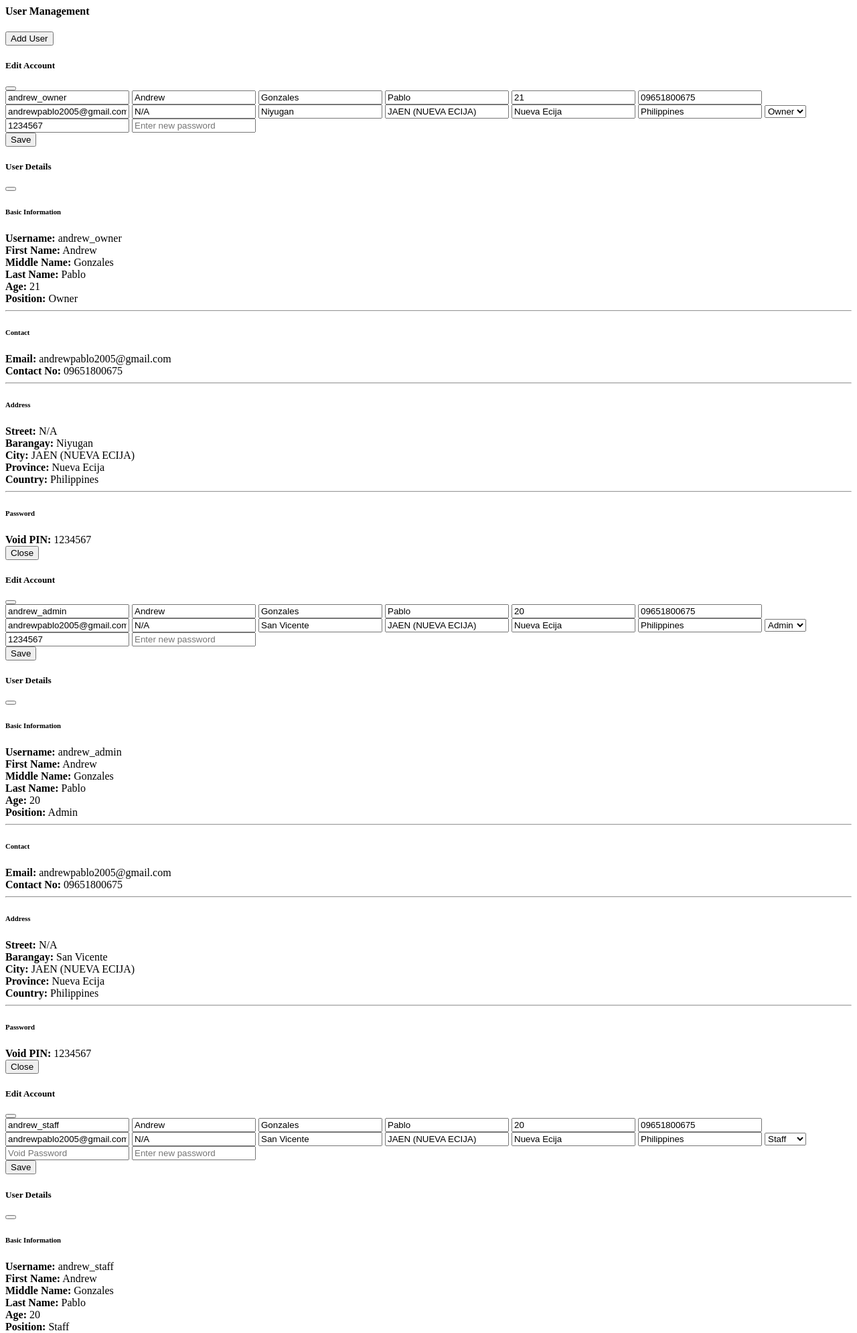
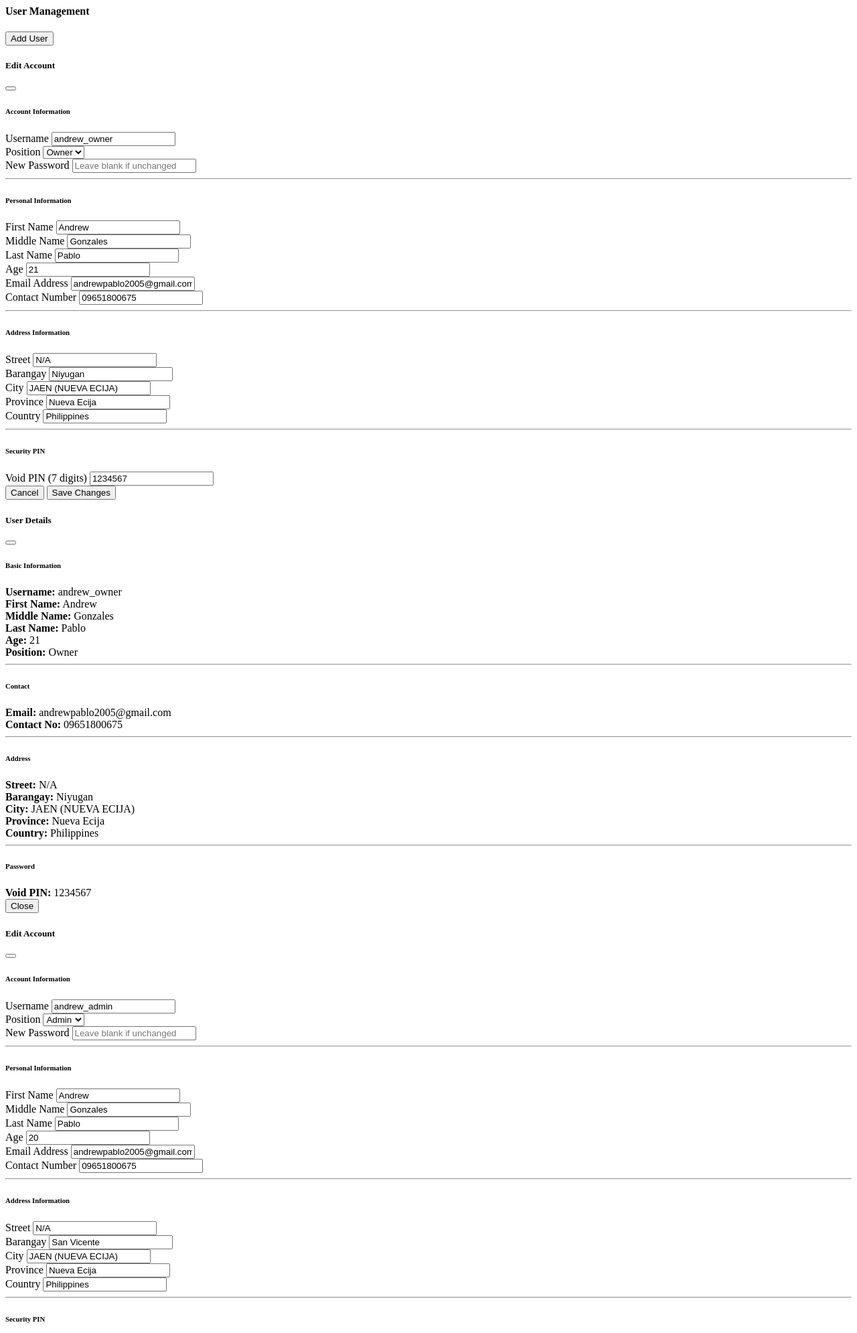
Before and after one commit to andrewpabloneuststudent-collab/sir-marvin, a PHP site: page /reusablepage/usermanagement.php in a window 1280 px wide. Shown: the top 1990 px of the page at 67% size. Run offline with PHP 8.4, Linux system fonts and the light colour scheme; data comes from the database, SQL or seed files in the repository.

Commit message:
fix the format of edit

```diff
--- a/reusablepage/editaccount.php
+++ b/reusablepage/editaccount.php
@@ -1,45 +1,140 @@
+<!-- Edit User Modal -->
 <div class="modal fade" id="edit<?= $u['id'] ?>" tabindex="-1">
-    <div class="modal-dialog">
+    <div class="modal-dialog modal-lg">
         <div class="modal-content">
 
             <form method="POST">
                 <div class="modal-header">
-                    <h5>Edit Account</h5>
+                    <h5 class="modal-title">Edit Account</h5>
                     <button type="button" class="btn-close" data-bs-dismiss="modal"></button>
                 </div>
 
                 <div class="modal-body">
 
                     <input type="hidden" name="id" value="<?= $u['id'] ?>">
-                    <input name="username" class="form-control mb-2" value="<?= $u['username'] ?>" placeholder="Username">
-                    <input name="firstname" class="form-control mb-2" value="<?= $u['firstname'] ?>" placeholder="Firstname">
-                    <input name="middlename" class="form-control mb-2" value="<?= $u['middlename'] ?>" placeholder="Middlename">
-                    <input name="lastname" class="form-control mb-2" value="<?= $u['lastname'] ?>" placeholder="Lastname">
 
-                    <input type="number" name="age" class="form-control mb-2" value="<?= $u['age'] ?>" placeholder="Age">
+                    <!-- Account Information Section -->
+                    <h6 class="mb-3 text-secondary fw-bold">Account Information</h6>
 
-                    <input name="contactnumber" class="form-control mb-2" value="<?= $u['contactnumber'] ?>" placeholder="Contact Number">
-                    <input type="email" name="email" class="form-control mb-2" value="<?= $u['email'] ?>" placeholder="Email">
+                    <div class="row">
+                        <div class="col-md-6 mb-3">
+                            <label class="form-label">Username</label>
+                            <input name="username" class="form-control" value="<?= $u['username'] ?>" minlength="6"
+                                maxlength="30" required>
+                        </div>
 
-                    <input name="street" class="form-control mb-2" value="<?= $u['street'] ?>" placeholder="Street">
-                    <input name="barangay" class="form-control mb-2" value="<?= $u['barangay'] ?>" placeholder="Barangay">
-                    <input name="city" class="form-control mb-2" value="<?= $u['city'] ?>" placeholder="City">
-                    <input name="province" class="form-control mb-2" value="<?= $u['province'] ?>" placeholder="Province">
-                    <input name="country" class="form-control mb-2" value="<?= $u['country'] ?>" placeholder="Country">
+                        <div class="col-md-6 mb-3">
+                            <label class="form-label">Position</label>
+                            <select name="position" class="form-control" required>
+                                <option value="Admin" <?= $u['position'] == 'Admin' ? 'selected' : '' ?>>Admin</option>
+                                <option value="Owner" <?= $u['position'] == 'Owner' ? 'selected' : '' ?>>Owner</option>
+                                <option value="Staff" <?= $u['position'] == 'Staff' ? 'selected' : '' ?>>Staff</option>
+                            </select>
+                        </div>
+                    </div>
 
-                    <select name="position" class="form-control mb-2">
-                        <option value="Admin" <?= $u['position']=='Admin'?'selected':'' ?>>Admin</option>
-                        <option value="Owner" <?= $u['position']=='Owner'?'selected':'' ?>>Owner</option>
-                        <option value="Staff" <?= $u['position']=='Staff'?'selected':'' ?>>Staff</option>
-                    </select>
+                    <div class="row">
+                        <div class="col-md-6 mb-3">
+                            <label class="form-label">New Password</label>
+                            <input type="password" name="password" class="form-control"
+                                placeholder="Leave blank if unchanged" minlength="8" maxlength="16">
+                        </div>
+                    </div>
 
-                    <input name="void_password" class="form-control mb-2" value="<?= $u['void_password'] ?>" maxlength="7" placeholder="Void Password">
-                    <input name="password" class="form-control mb-2" maxlength="16" placeholder="Enter new password">
+                    <hr class="my-4">
+
+                    <!-- Personal Information Section -->
+                    <h6 class="mb-3 text-secondary fw-bold">Personal Information</h6>
+
+                    <div class="row">
+                        <div class="col-md-4 mb-3">
+                            <label class="form-label">First Name</label>
+                            <input name="firstname" class="form-control" value="<?= $u['firstname'] ?>" required>
+                        </div>
+
+                        <div class="col-md-4 mb-3">
+                            <label class="form-label">Middle Name</label>
+                            <input name="middlename" class="form-control" value="<?= $u['middlename'] ?>" required>
+                        </div>
+
+                        <div class="col-md-4 mb-3">
+                            <label class="form-label">Last Name</label>
+                            <input name="lastname" class="form-control" value="<?= $u['lastname'] ?>" required>
+                        </div>
+                    </div>
+
+                    <div class="row">
+                        <div class="col-md-6 mb-3">
+                            <label class="form-label">Age</label>
+                            <input type="number" name="age" class="form-control" value="<?= $u['age'] ?>" required>
+                        </div>
+
+                        <div class="col-md-6 mb-3">
+                            <label class="form-label">Email Address</label>
+                            <input type="email" name="email" class="form-control" value="<?= $u['email'] ?>" required>
+                        </div>
+                    </div>
+
+                    <div class="mb-3">
+                        <label class="form-label">Contact Number</label>
+                        <input name="contactnumber" class="form-control" value="<?= $u['contactnumber'] ?>"
+                            minlength="11" maxlength="11" required>
+                    </div>
+
+                    <hr class="my-4">
+
+                    <!-- Address Information Section -->
+                    <h6 class="mb-3 text-secondary fw-bold">Address Information</h6>
+
+                    <div class="mb-3">
+                        <label class="form-label">Street</label>
+                        <input name="street" class="form-control" value="<?= $u['street'] ?>" required>
+                    </div>
+
+                    <div class="row">
+                        <div class="col-md-6 mb-3">
+                            <label class="form-label">Barangay</label>
+                            <input name="barangay" class="form-control" value="<?= $u['barangay'] ?>" required>
+                        </div>
+
+                        <div class="col-md-6 mb-3">
+                            <label class="form-label">City</label>
+                            <input name="city" class="form-control" value="<?= $u['city'] ?>" required>
+                        </div>
+                    </div>
+
+                    <div class="row">
+                        <div class="col-md-6 mb-3">
+                            <label class="form-label">Province</label>
+                            <input name="province" class="form-control" value="<?= $u['province'] ?>" required>
+                        </div>
+
+                        <div class="col-md-6 mb-3">
+                            <label class="form-label">Country</label>
+                            <input name="country" class="form-control" value="<?= $u['country'] ?>" required>
+                        </div>
+                    </div>
+
+                    <hr class="my-4">
+
+                    <!-- Security Section -->
+                    <h6 class="mb-3 text-secondary fw-bold">Security PIN</h6>
+
+                    <div class="mb-3">
+                        <label class="form-label">Void PIN (7 digits)</label>
+                        <input name="void_password" class="form-control" value="<?= $u['void_password'] ?>"
+                            minlength="7" maxlength="7" required>
+                    </div>
+
                 </div>
 
                 <div class="modal-footer">
+                    <button type="button" class="btn btn-secondary" data-bs-dismiss="modal">
+                        Cancel
+                    </button>
+
                     <button type="submit" name="updateUser" class="btn btn-success">
-                        Save
+                        Save Changes
                     </button>
                 </div>
             </form>
```
